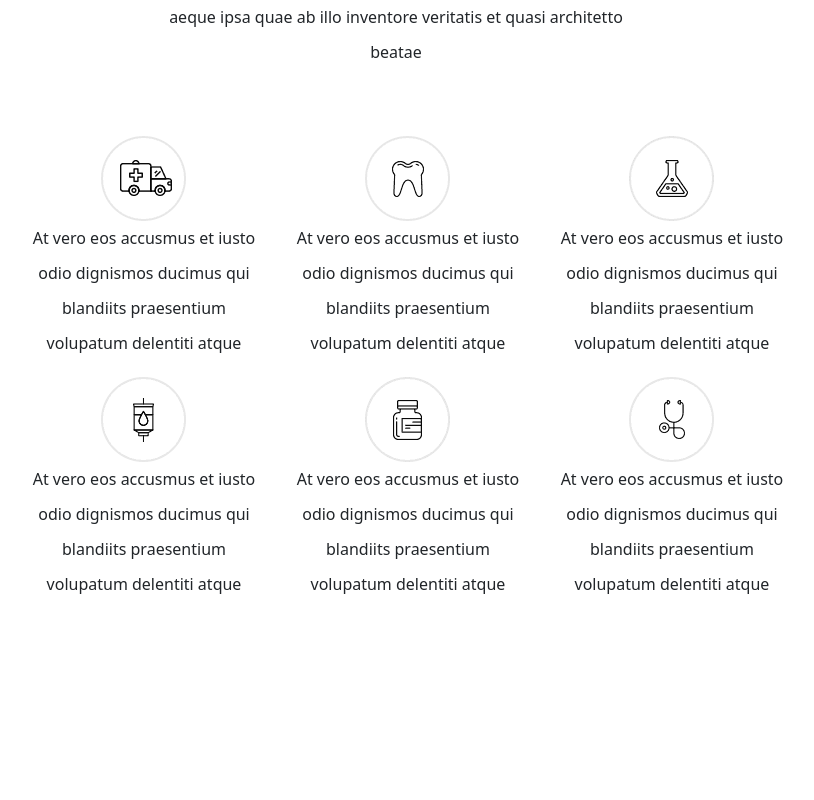
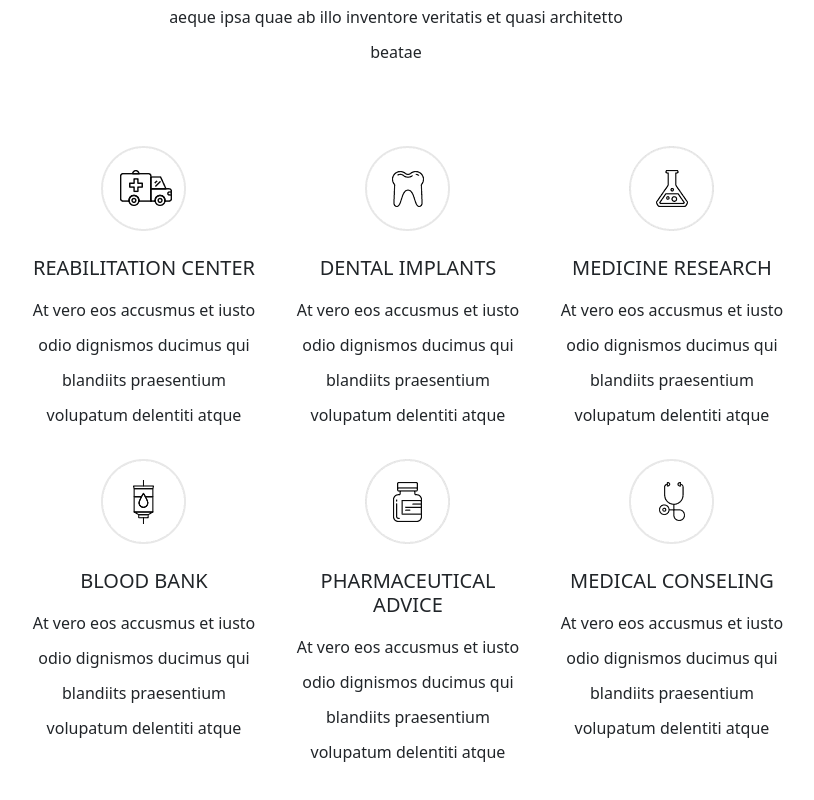
Before and after one commit to WalterFrongia/proj-html-vuejs, a Vue app: page / in a window 1280 px wide. Shown: the part 3773-4573 px from the top of the page, without its empty margins (232-1046 px from the left). Before the commit the page ends 4491 px from the top, so only its background shows below. Built offline with nearby package versions, Linux system fonts and the light colour scheme.

Commit message:
Implementazione titolo nella sezione healt cards in component Healt e miglioramento layout con regole scss

```diff
--- a/src/components/Healt.vue
+++ b/src/components/Healt.vue
@@ -27,6 +27,7 @@
                <div class="row">
                    <div class="col-4 text-center">
                        <img src="../assets/images/icon-14.png" alt="">
+                       <h5>REABILITATION CENTER</h5>
                        <p>At vero eos accusmus et iusto odio
                             dignismos ducimus qui blandiits
                             praesentium volupatum delentiti atque
@@ -34,6 +35,7 @@
                    </div>
                     <div class="col-4 text-center">
                        <img src="../assets/images/icon-15.png" alt="">
+                       <h5>DENTAL IMPLANTS</h5>
                        <p>At vero eos accusmus et iusto odio
                             dignismos ducimus qui blandiits
                             praesentium volupatum delentiti atque
@@ -41,6 +43,7 @@
                    </div>
                     <div class="col-4 text-center">
                        <img src="../assets/images/icon-16.png" alt="">
+                       <h5>MEDICINE RESEARCH</h5>
                        <p>At vero eos accusmus et iusto odio
                             dignismos ducimus qui blandiits
                             praesentium volupatum delentiti atque
@@ -51,6 +54,7 @@
                <div class="row">
                    <div class="col-4 text-center">
                        <img src="../assets/images/icon-11.png" alt="">
+                       <h5>BLOOD BANK</h5>
                        <p>At vero eos accusmus et iusto odio
                             dignismos ducimus qui blandiits
                             praesentium volupatum delentiti atque
@@ -58,6 +62,7 @@
                    </div>
                     <div class="col-4 text-center">
                        <img src="../assets/images/icon-12.png" alt="">
+                       <h5>PHARMACEUTICAL ADVICE</h5>
                        <p>At vero eos accusmus et iusto odio
                             dignismos ducimus qui blandiits
                             praesentium volupatum delentiti atque
@@ -65,6 +70,7 @@
                    </div>
                     <div class="col-4 text-center">
                        <img src="../assets/images/icon-13.png" alt="">
+                       <h5>MEDICAL CONSELING</h5>
                        <p>At vero eos accusmus et iusto odio
                             dignismos ducimus qui blandiits
                             praesentium volupatum delentiti atque
@@ -72,9 +78,9 @@
                    </div>
                </div>
             </div>
+        </div>
     </div>
 
-    </div>
 </template>
 
 <script>
@@ -103,5 +109,11 @@ export default {
 .my-healt-cards{
     padding-top: 50px;
     padding-bottom:100px;
+    img{
+        padding:10px 0 20px 0;
+    }
+    h5{
+        padding:5px 0;
+    }
 }
 </style>
```
